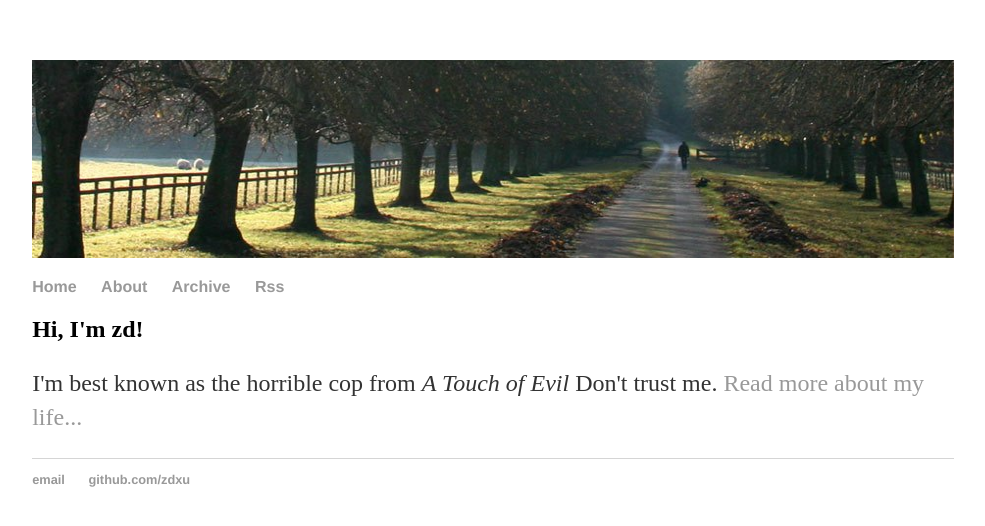
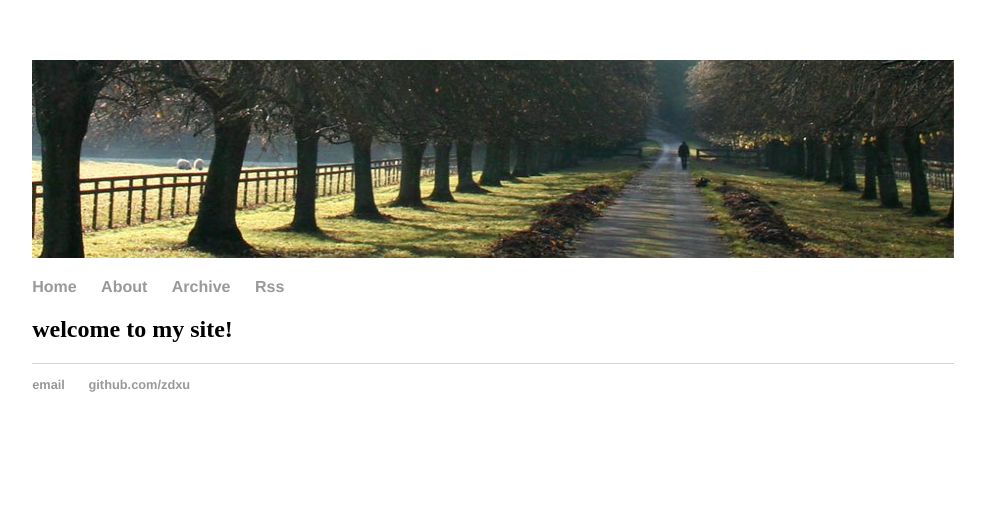
Before and after one commit to zdxu/zdxu.github.io, a Jekyll site: the page built from index.html, in a window 1280 px wide. Shown: the top 526 px of the page, without its empty margins (147-1132 px from the left). Built offline with Jekyll 4.4.1, drawn with Linux system fonts in a browser that asks for light colours.

Commit message:
modify dity data

```diff
--- a/index.html
+++ b/index.html
@@ -3,6 +3,5 @@
 title: zdxu's blog
 ---
 <div class="blurb">
-	<h2>Hi, I'm zd!</h2>
-	<p>I'm best known as the horrible cop from <em>A Touch of Evil</em> Don't trust me. <a href="/about">Read more about my life...</a></p>
+	<h2>welcome to my site!</h2>
 </div><!-- /.blurb -->
```
